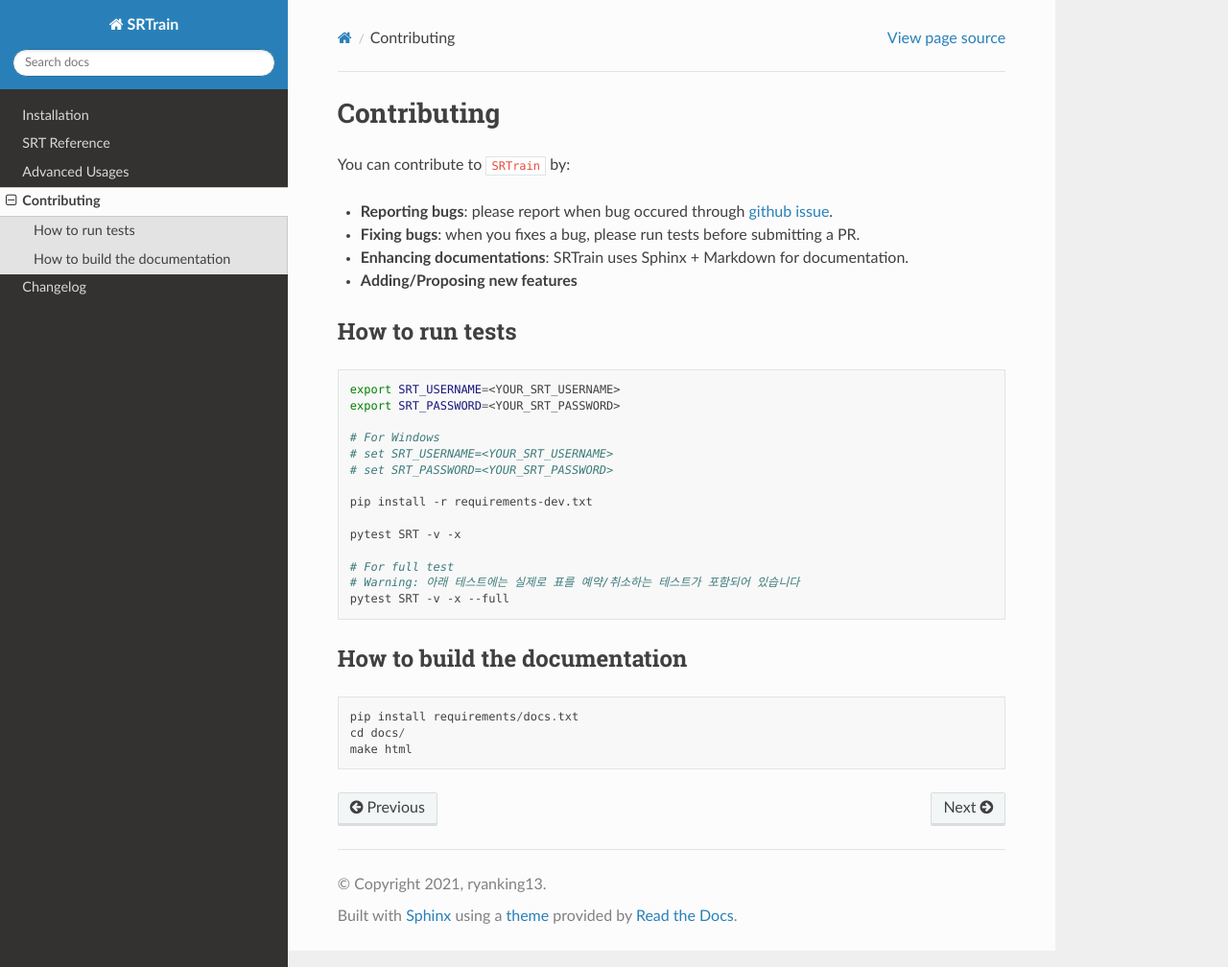
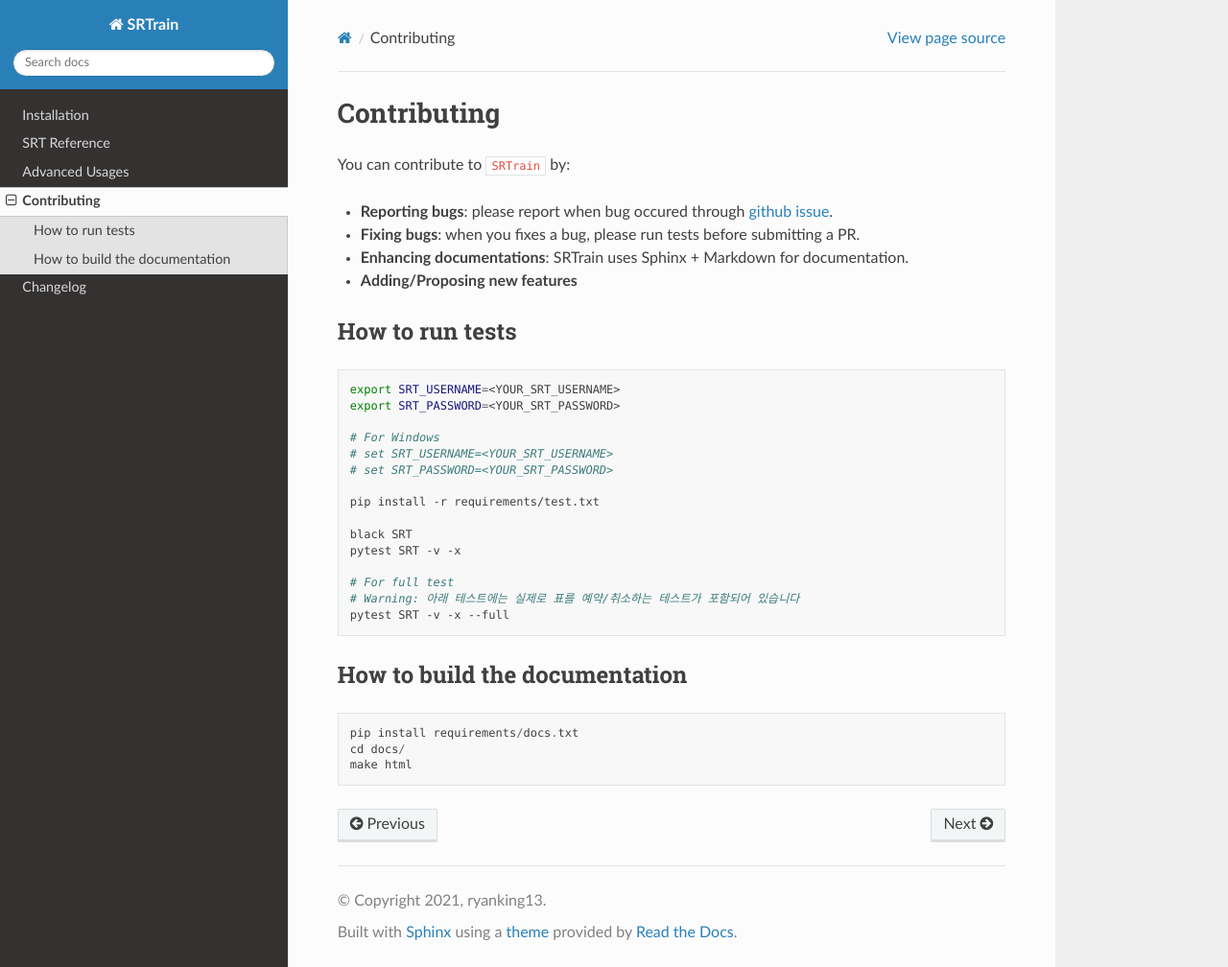
Before and after one commit to ryanking13/SRT, a Sphinx documentation site: the page built from docs/contribution.md, in a window 1280 px wide and 1008 px high. Shown: the whole window at 96% size. Built offline with Sphinx 7.4.7 and the Read the Docs theme 2.0.0, drawn with Linux system fonts in a browser that asks for light colours; the version number could not be read and is left out.

Commit message:
Update contribution guide

```diff
--- a/docs/contribution.md
+++ b/docs/contribution.md
@@ -17,8 +17,9 @@
 # set SRT_USERNAME=<YOUR_SRT_USERNAME>
 # set SRT_PASSWORD=<YOUR_SRT_PASSWORD>
 
-pip install -r requirements-dev.txt
+pip install -r requirements/test.txt
 
+black SRT
 pytest SRT -v -x
 
 # For full test
```
